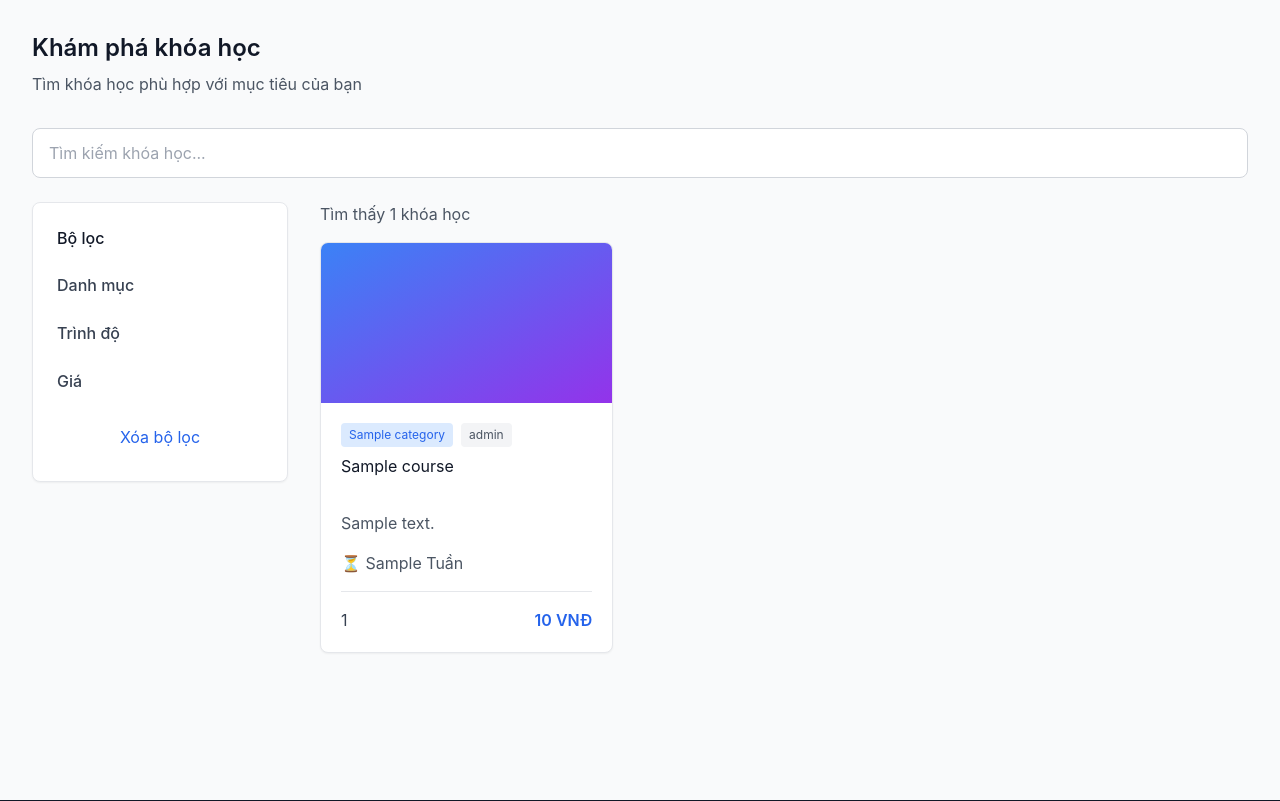
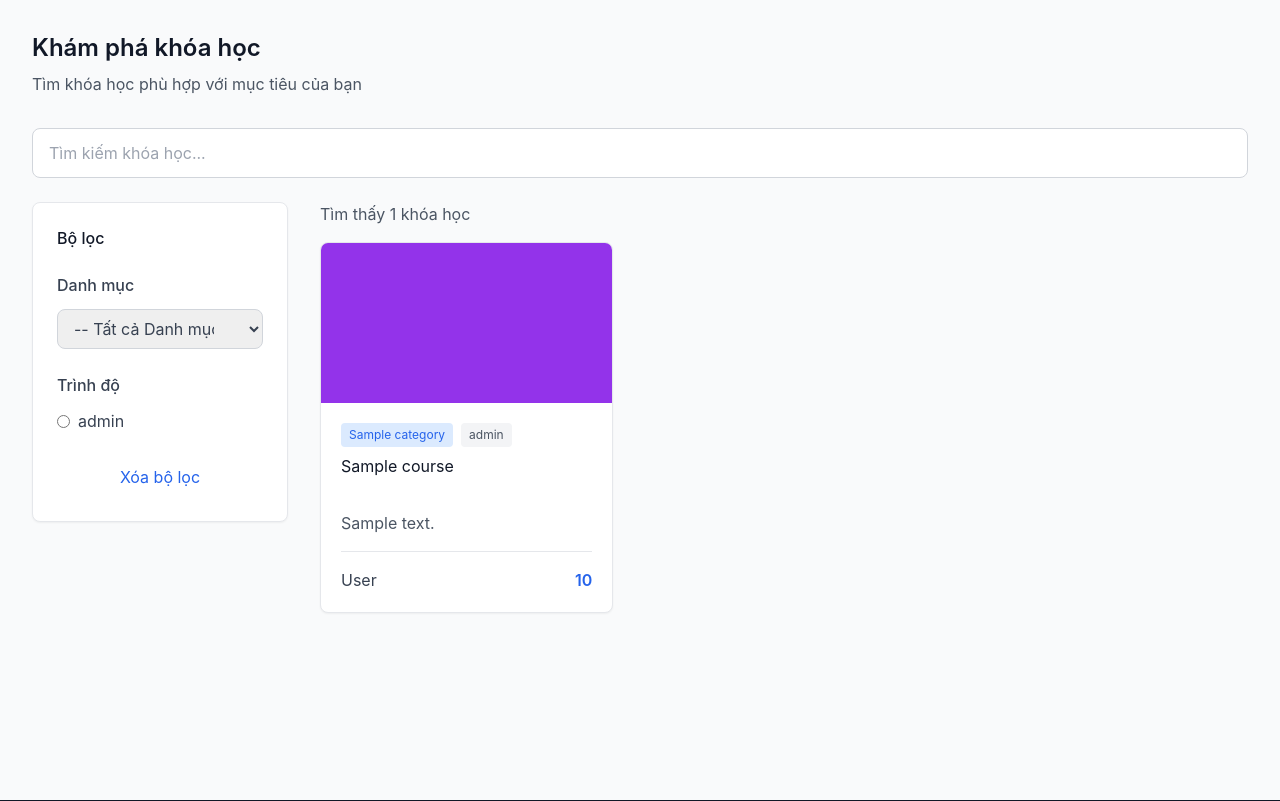
Before and after one commit to pvT111/onlinecourse, a PHP site: page /index.php?route=courses in a window 1280 px wide. Shown: the part 65-866 px from the top of the page. Run offline with PHP 8.4, Linux system fonts and the light colour scheme; tables that the repository leaves empty or names only in its code hold one stand-in row (values such as "Sample post"); some libraries are stand-ins or nearby versions.

Commit message:
cập nhật course_list

```diff
--- a/controllers/CourseController.php
+++ b/controllers/CourseController.php
@@ -3,7 +3,10 @@ class CourseController
 {
     public function index()
     {
-        $courses = (new Course())->Categorys();
+        $courses = (new Course())->Courses();
+        $categoryModel = new Category();
+        $categorys = $categoryModel->all('name ASC');
+
         require ROOT_PATH . "/views/courses/index.php";
     }
 
@@ -18,11 +21,8 @@ class CourseController
     public function search()
     {
         $keyword = $_GET['q'] ?? '';
-        $pdo = (new Database())->connect();
-
-        $stmt = $pdo->prepare("SELECT * FROM courses WHERE title LIKE ?");
-        $stmt->execute(["%$keyword%"]);
-        $courses = $stmt->fetchAll();
+        $courseModel = new Course();
+        $courses = $courseModel->searchCourses($keyword);
 
         require ROOT_PATH . "/views/courses/search.php";
     }
--- a/controllers/HomeController.php
+++ b/controllers/HomeController.php
@@ -4,7 +4,10 @@ class HomeController
 {
     public function index()
     {
-        $courses = (new Course())->all();
+        $courseModel = new Course();
+        $courses = $courseModel->Courses();
+
+
         require_once ROOT_PATH . "/views/home/index.php";
     }
 }
--- a/models/BaseModel.php
+++ b/models/BaseModel.php
@@ -43,10 +43,10 @@ class BaseModel
         return $stmt->execute([$id]);
     }
 
-    // === INSERT AN TOÀN 100% (không sợ SQL Injection vào tên cột) ===
+
     public function insert(array $data)
     {
-        // Chỉ cho phép các cột hợp lệ (tùy chọn: whitelist ở model con)
+
         $columns = array_keys($data);
         $placeholders = [];
         $values = [];
--- a/views/courses/index.php
+++ b/views/courses/index.php
@@ -1,30 +1,18 @@
 <?php
-function formatPrice($price) {
-    if ($price === 0) return "Miễn phí";
-    return number_format($price, 0, ',', '.') . ' VNĐ';
-}
-
-// ---------------------------------------------------------------------------------
 
 $pageTitle = "Danh sách khóa học ";
 include ROOT_PATH . '/views/includes/header.php';
-
-// Giả định: $courses đã được Controller load từ Database
-// Nếu $courses chưa được định nghĩa, nên gán mặc định để tránh lỗi:
-// $courses = $courses ?? [];
 ?>
 
 <div class="min-h-screen bg-gray-50 py-8">
 
   <div class="max-w-7xl mx-auto px-4 sm:px-6 lg:px-8">
 
-    <!-- Header -->
     <div class="mb-8">
       <h1 class="text-gray-900 mb-2 text-2xl font-semibold">Khám phá khóa học</h1>
       <p class="text-gray-600">Tìm khóa học phù hợp với mục tiêu của bạn</p>
     </div>
 
-    <!-- Search Bar -->
     <div class="mb-6">
       <div class="relative">
         <input id="searchInput" type="text" placeholder="Tìm kiếm khóa học..."
@@ -34,43 +22,56 @@ include ROOT_PATH . '/views/includes/header.php';
 
     <div class="flex gap-8">
 
-      <!-- Sidebar Filters -->
       <div class="w-64 flex-shrink-0">
         <div class="bg-white rounded-lg p-6 shadow-sm border border-gray-200 sticky top-24">
 
           <h3 class="text-gray-900 mb-6 font-medium">Bộ lọc</h3>
 
-          <!-- Danh mục -->
           <div class="mb-6">
-            <label class="block text-gray-700 mb-3 font-medium">Danh mục</label>
-            <div id="categoryFilter" class="space-y-2"></div>
+            <label for="categorySelect" class="block text-gray-700 mb-3 font-medium">Danh mục</label>
+            <select id="categorySelect" name="category"
+              class="w-full pl-3 pr-8 py-2 border border-gray-300 rounded-lg focus:ring-2 focus:ring-blue-500 focus:border-transparent text-gray-700">
+
+              <option value="">-- Tất cả Danh mục --</option>
+
+              <?php foreach ($categorys as $category): ?>
+                <option value="<?= htmlspecialchars($category['id']) ?>">
+                  <?= htmlspecialchars($category['name']) ?>
+                </option>
+              <?php endforeach; ?>
+            </select>
           </div>
 
-          <!-- Trình độ -->
           <div class="mb-6">
             <label class="block text-gray-700 mb-3 font-medium">Trình độ</label>
-            <div id="levelFilter" class="space-y-2"></div>
+            <div id="levelFilter" class="space-y-2">
+              <?php
+              // BƯỚC 1: LỌC CÁC LEVEL DUY NHẤT TRƯỚC VÒNG LẶP
+              $all_levels = array_column($courses, 'level');
+              $unique_levels = array_unique($all_levels);
+              ?>
+
+              <?php foreach ($unique_levels as $level): ?>
+                <label class="flex items-center space-x-2">
+                  <input type="radio" name="level" value="<?= htmlspecialchars($level) ?>"
+                    class="text-blue-600 focus:ring-blue-500">
+
+                  <span class="text-gray-700"><?= htmlspecialchars($level) ?></span>
+                </label>
+              <?php endforeach; ?>
             </div>
-
-          <!-- Giá -->
-          <div class="mb-6">
-            <label class="block text-gray-700 mb-3 font-medium">Giá</label>
-            <div id="priceFilter" class="space-y-2"></div>
           </div>
-
-          <!-- Reset -->
           <button id="resetBtn" class="w-full py-2 text-blue-600 hover:bg-blue-50 rounded-lg transition-colors">
             Xóa bộ lọc
           </button>
         </div>
       </div>
 
-      <!-- Course Grid -->
       <div class="flex-1">
 
         <div id="courseCount" class="mb-4 text-gray-600">
           <?php
-            $courseCount = count($courses ?? []); // Đếm số lượng khóa học (sử dụng null coalescing ?? để an toàn)
+          $courseCount = count($courses);
           echo "Tìm thấy {$courseCount} khóa học";
           ?>
         </div>
@@ -79,34 +80,32 @@ include ROOT_PATH . '/views/includes/header.php';
 
           <?php if (!empty($courses)): ?>
             <?php foreach ($courses as $course): ?>
-
               <?php
+              $displayInstructor = htmlspecialchars($course['instructor_name'] ?? 'Giảng viên');
+              $displayCategory = htmlspecialchars($course['category_name'] ?? 'N/A');
               $detailUrl = "index.php?route=course_detail&id=" . htmlspecialchars($course['id']);
               ?>
 
-            <a href="<?= $detailUrl ?>" class="bg-white rounded-lg overflow-hidden shadow-sm hover:shadow-lg transition-all cursor-pointer border border-gray-200 group block">
+              <a href="<?= $detailUrl ?>"
+                class="bg-white rounded-lg overflow-hidden shadow-sm hover:shadow-lg transition-all cursor-pointer border border-gray-200 group block">
 
-                <div class="h-40 bg-gradient-to-br from-blue-500 to-purple-600 relative overflow-hidden"></div>
+                <div class="h-40 bg-purple-600 relative overflow-hidden"></div>
 
                 <div class="p-5">
                   <div class="flex items-center gap-2 mb-2">
-                    <span class="px-2 py-1 bg-blue-100 text-blue-600 rounded text-xs"><?= htmlspecialchars($course['category_name'] ?? 'N/A') ?></span>
-                    <span class="px-2 py-1 bg-gray-100 text-gray-600 rounded text-xs"><?= htmlspecialchars($course['level']) ?></span>
+                    <span class="px-2 py-1 bg-blue-100 text-blue-600 rounded text-xs"><?= $displayCategory ?></span>
+                    <span
+                      class="px-2 py-1 bg-gray-100 text-gray-600 rounded text-xs"><?= htmlspecialchars($course['level']) ?></span>
                   </div>
 
                   <h3 class="text-gray-900 mb-2 line-clamp-2 min-h-[3rem]"><?= htmlspecialchars($course['title']) ?></h3>
 
                   <p class="text-gray-600 mb-4 line-clamp-2"><?= htmlspecialchars($course['description']) ?></p>
 
-                  <div class="flex items-center gap-4 mb-4 text-gray-600">
-
-                    <span>⏳ <?= htmlspecialchars($course['duration_weeks']) ?> Tuần</span>
-                  </div>
-
                   <div class="flex items-center justify-between pt-4 border-t border-gray-200">
-                    <span class="text-gray-700"><?= htmlspecialchars($course['instructor_id']) ?></span>
+                    <span class="text-gray-700"><?= $displayInstructor ?></span>
                     <span class="text-blue-600 font-semibold">
-                      <?= formatPrice($course['price']) ?>
+                      <?= htmlspecialchars($course['price']) ?>
                     </span>
                   </div>
                 </div>
```
Also changed, not shown: models/Course.php (+32 -6 lines), views/home/index.php (+7 -14 lines). Lines whose indentation alone changed are shown as unchanged.
